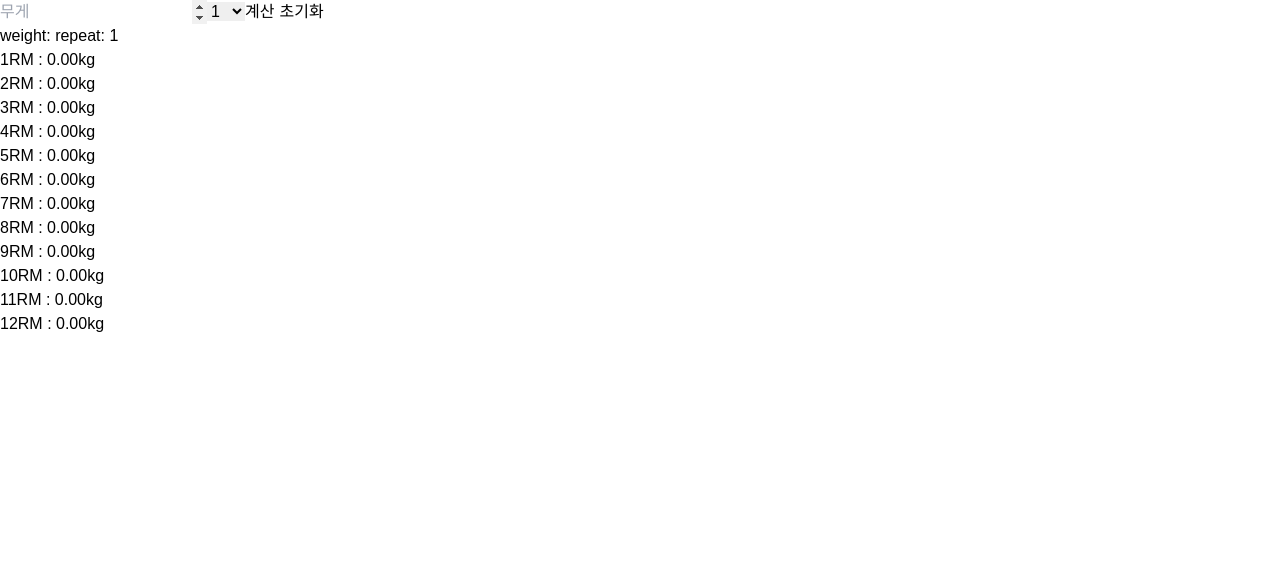
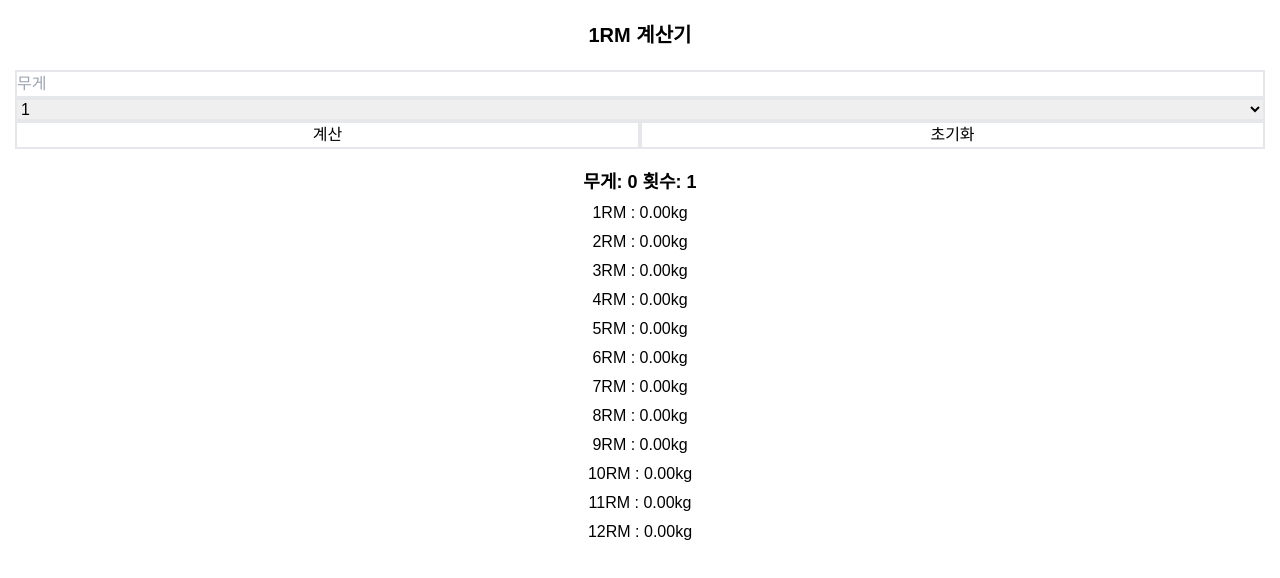
Before and after one commit to dlsxjzld/OneRmCalculator, a React (Vite) app: page / in a window 1280 px wide. Both pictures are taken after a click on the button "계산". Shown: the top 578 px of the page. Built offline with nearby package versions, Linux system fonts and the light colour scheme.

Commit message:
[🎨style]: 기본적인 디자인 추가

```diff
--- a/src/App.tsx
+++ b/src/App.tsx
@@ -38,42 +38,50 @@ function App() {
 
   const handleReset = () => {
     setWeight('');
-    setRepeat(0);
+    setRepeat(1);
     setResult([]);
   };
 
   return (
-    <>
+    <div className='min-w-[37.5rem] min-h-full flex flex-col justify-center items-center p-[2rem_1.5rem]'>
+      <h1 className='font-bold text-[2rem] pb-[2rem]'>1RM 계산기</h1>
       <input
         placeholder='무게'
         type='number'
         name='무게'
         onChange={getWeight}
         value={weight}
+        className='w-full border-[0.2rem]'
       />
       <select
         name='횟수'
+        className='w-full border-[0.2rem]'
         onChange={handleSelect}>
         {REPEAT_SELECT_LIST.map((value) => (
           <option key={value}>{value}</option>
         ))}
       </select>
+      <section className='w-full flex flex-row justify-around'>
         <button
           type='button'
-        className='mr-2'
+          className='w-1/2 border-[0.2rem]'
           onClick={handleCalculate}>
           계산
         </button>
         <button
           type='button'
+          className='w-1/2 border-[0.2rem]'
           onClick={handleReset}>
           초기화
         </button>
-      <div>{`weight: ${weight} repeat: ${repeat}`}</div>
+      </section>
+      <section className='w-full flex flex-col items-center pt-[2rem] text-[1.8rem] text-center gap-[0.5rem]'>
+        <span className='w-full font-semibold text-center'>{`무게: ${weight || 0} 횟수: ${repeat}`}</span>
         {result.map((weight, rep) => (
-        <div>{`${rep + 1}RM : ${weight}kg`}</div>
+          <span className='w-full text-[1.6rem]'>{`${rep + 1}RM : ${weight}kg`}</span>
         ))}
-    </>
+      </section>
+    </div>
   );
 }
 
--- a/src/index.css
+++ b/src/index.css
@@ -11,4 +11,12 @@
   body {
     font-size: 1.6rem;
   }
+
+  button {
+    cursor: pointer;
+    &:hover {
+      background: rgb(69, 142, 245);
+      transition: ease-in-out 200ms;
+    }
+  }
 }
```
Lines whose indentation alone changed are shown as unchanged.
